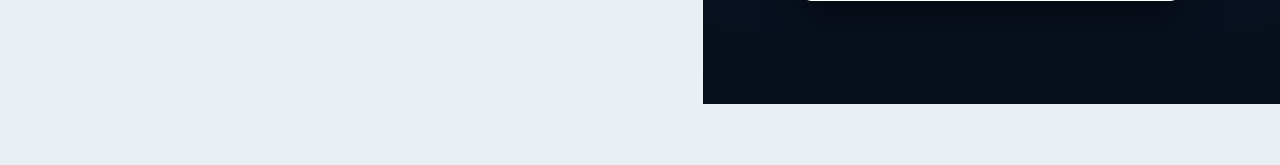
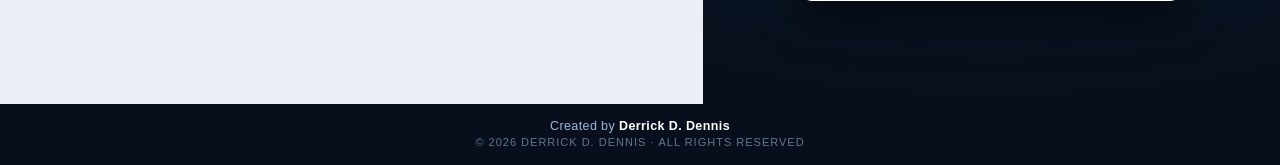
Before and after one commit to bigdbo1210/handoff, a Flask app: page /login in a window 1280 px wide. Shown: the part 696-861 px from the top of the page. Before the commit the page ends 800 px from the top, so only its background shows below. Run offline with Flask 3, Linux system fonts and the light colour scheme.

Commit message:
Creator imprint: 'Created by Derrick D. Dennis' + copyright footer
Derrick's byline now sits at the bottom of the login page (the front
of the app) and the dashboard: Created by Derrick D. Dennis /
(C) 2026 Derrick D. Dennis - All Rights Reserved.

```diff
--- a/templates/login.html
+++ b/templates/login.html
@@ -31,6 +31,9 @@
         button:hover { background: #1558b0; }
         .error { background: #fce8e6; color: #a50e0e; border-radius: 6px; padding: 9px 12px; font-size: 13px; margin-bottom: 6px; }
         .demo-note { margin-top: 20px; background: #f4f6f8; border-radius: 6px; padding: 10px 12px; font-size: 12px; color: #5f6368; line-height: 1.5; }
+        .imprint { background: #070f1c; color: #9db8dd; text-align: center; padding: 15px 16px 17px; font-size: 12.5px; letter-spacing: 0.4px; }
+        .imprint strong { color: white; }
+        .imprint .sub2 { font-size: 11px; color: #63758c; margin-top: 3px; letter-spacing: 1px; text-transform: uppercase; }
         @media (max-width: 900px) {
             .layout { flex-direction: column; }
             .hero { flex: none; padding: 10px; }
@@ -89,5 +92,9 @@
             </div>
         </div>
     </div>
+    <div class="imprint">
+        Created by <strong>Derrick D. Dennis</strong>
+        <div class="sub2">&copy; 2026 Derrick D. Dennis &middot; All Rights Reserved</div>
+    </div>
 </body>
 </html>
```
Also changed, not shown: templates/index.html (+8 -0 lines).
